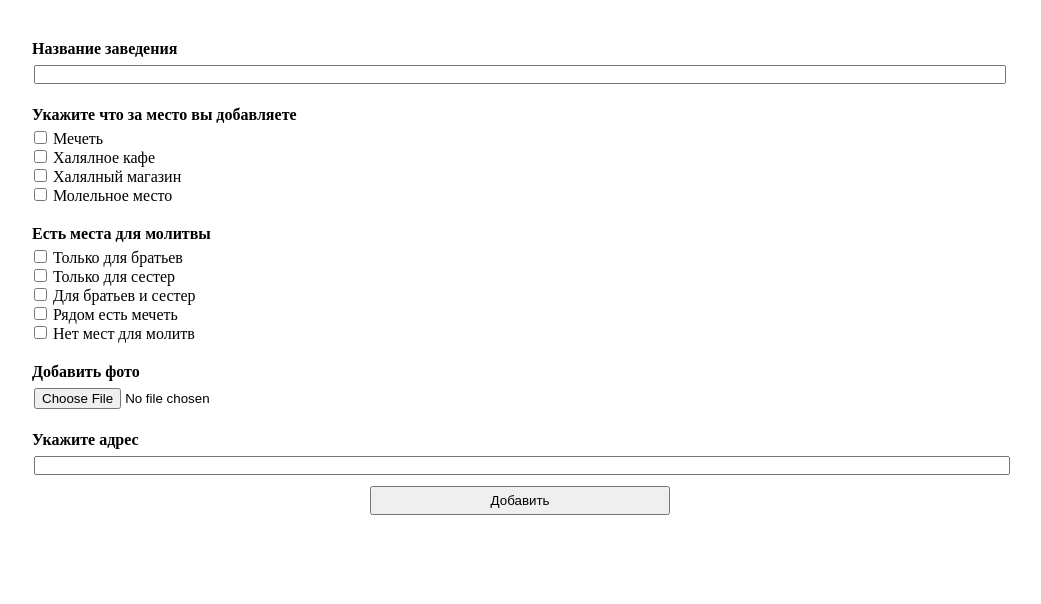
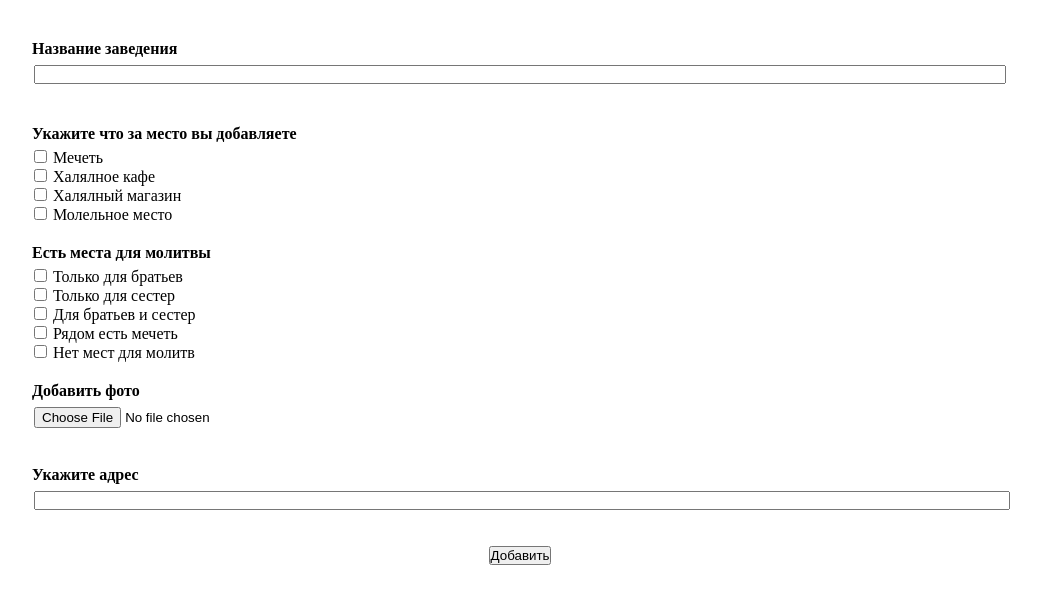
Before and after one commit to MuSliM-95/UmmaClient, a plain HTML site: page index.html in a window 1280 px wide. Shown: the whole page, without its empty margins (120-1161 px from the left). Drawn offline with Linux system fonts and the light colour scheme.

Commit message:
Исправил стиль кнопки

```diff
--- a/index.html
+++ b/index.html
@@ -110,14 +110,15 @@
         <input id="file" type="file" />
       </section>
       <section class="section" id="addressSection">
+
         <div class="addressInputContainer">
           <h4>Укажите адрес</h4>
           <input id="addressInput" type="text" autoComplete="none" />
           <div class="select" id="select"></div>
         </div>
       </section>
-      <section class="section buttonSection">
-        <button class="buttonSection">Добавить</button>
+      <section class="buttonSection">
+        <button class="button">Добавить</button>
       </section>
     </div>
     <script defer type="module" src="./index.js"></script>
--- a/index.js
+++ b/index.js
@@ -117,16 +117,16 @@ async function getAddress(text) {
     if (address) {
       formData.append(
         "region",
-        address.suggestions[0]?.data.region +
-          ` ${address.suggestions[0]?.data.region_type_full}`
+        address.suggestions[0].data?.region +
+          ` ${address.suggestions[0].data?.region_type_full}`
       );
       formData.append("city", address.suggestions[0].data?.settlement);
       formData.append("location", [
         address.suggestions[0].data?.geo_lat,
         address.suggestions[0].data?.geo_lon,
       ]);
-      formData.append("address", address.suggestions[0].value);
-
+      formData.append("address", address.suggestions[0]?.value);
+      console.log(address);
       return address;
     }
   } catch (error) {
--- a/styles.css
+++ b/styles.css
@@ -21,7 +21,9 @@ input {
   align-items: center;
   padding: 30px;
   width: 100%;
-  height: 70vh;
+  height: 75vh;
+  justify-content: space-around;
+  position: relative;
 }
 
 .addressInputContainer {
@@ -42,9 +44,11 @@ input {
 }
 
 .buttonSection {
+  position: relative;
   display: flex;
   padding: 5px;
   align-items: center;
+  bottom: 0;
   width: 50%;
   justify-content: center;
 }
```
